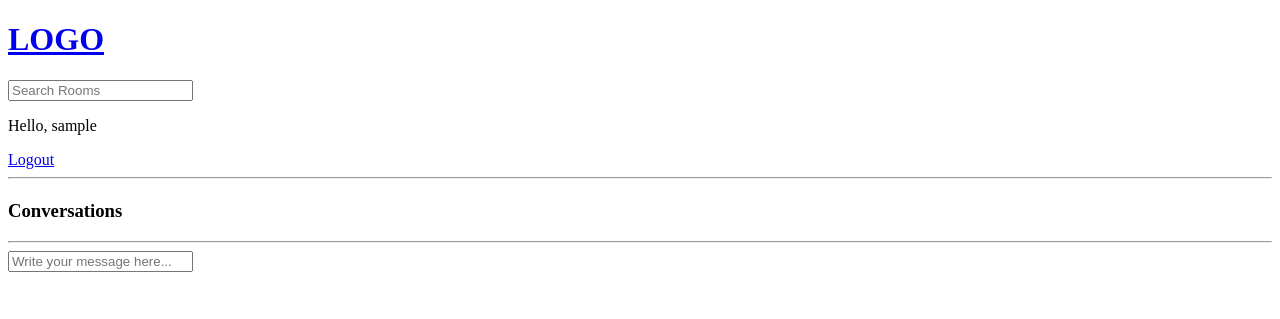
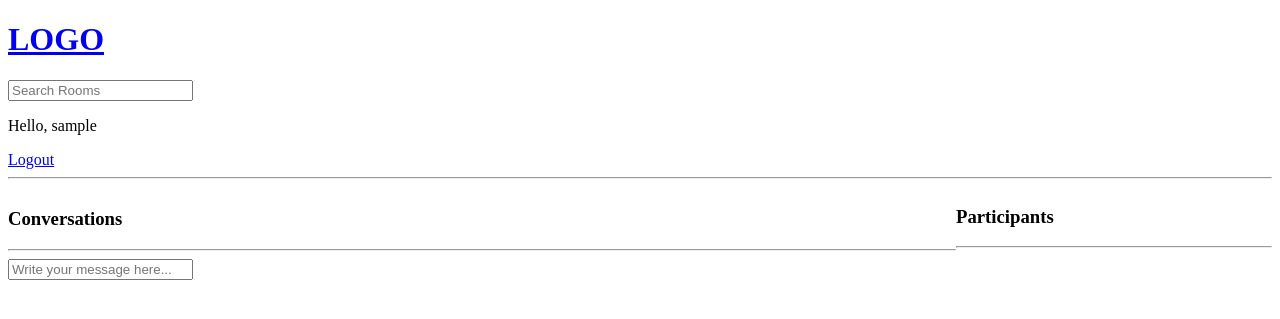
Before and after one commit to robertlent/django-bbs, a Django app: template main/templates/main/room.html in a window 1280 px wide. Shown: the top 319 px of the page. Run offline with Django 4.2, Linux system fonts and the light colour scheme; the template is opened without the code that fills it, so the values that code supplies are empty; the visitor is signed in with stand-in values (Sample User, id 1).

Commit message:
Render a list of room participants on room pages

```diff
--- a/main/models.py
+++ b/main/models.py
@@ -14,7 +14,8 @@ class Room(models.Model):
     topic = models.ForeignKey(Topic, on_delete=models.SET_NULL, null=True)
     name = models.CharField(max_length=200)
     description = models.TextField(null=True, blank=True)
-    # participants =
+    participants = models.ManyToManyField(
+        User, related_name='participants', blank=True)
     updated = models.DateTimeField(auto_now=True)
     created = models.DateTimeField(auto_now_add=True)
 
--- a/main/templates/main/room.html
+++ b/main/templates/main/room.html
@@ -1,6 +1,13 @@
 {% extends 'main.html' %}
 
 {% block content %}
+
+<style>
+    .room-container {
+        display: grid;
+        grid-template-columns: 3fr 1fr;
+    }
+</style>
 
 <div class="room-container">
 
@@ -36,5 +43,16 @@
         </div>
         {% endif %}
     </div>
+
+    <div>
+        <h3>Participants</h3>
+        <hr>
+
+        {% for user in participants %}
+        <div>
+            <p>@{{user.username}}</p>
+        </div>
+        {% endfor %}
+    </div>
 </div>
 {% endblock content %}
--- a/main/views.py
+++ b/main/views.py
@@ -82,6 +82,7 @@ def home(request):
 def room(request, primary_key):
     room = Room.objects.get(id=primary_key)
     room_messages = room.message_set.all().order_by('-created')
+    participants = room.participants.all()
 
     if request.method == 'POST':
         message = Message.objects.create(
@@ -90,9 +91,12 @@ def room(request, primary_key):
             body=request.POST.get('body')
         )
 
+        room.participants.add(request.user)
+
         return redirect('room', primary_key=room.id)
 
-    context = {'room': room, 'room_messages': room_messages}
+    context = {'room': room, 'room_messages': room_messages,
+               'participants': participants}
 
     return render(request, 'main/room.html', context)
 
```
Also changed, not shown: main/migrations/0003_alter_room_options_room_participants.py (added).
